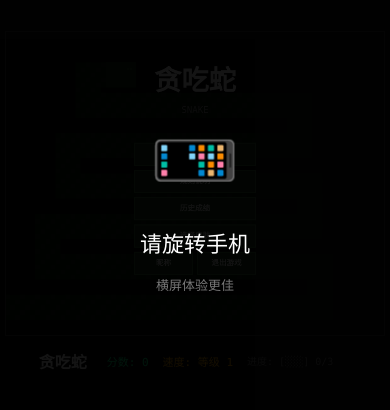
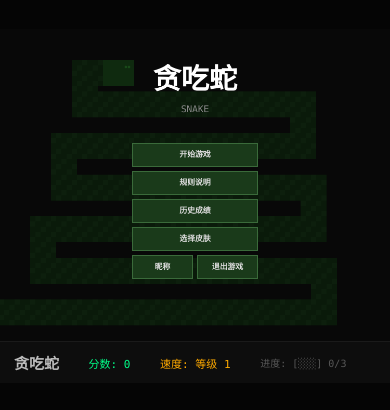
Before and after one commit to wuyuzi-luo/snake-game-mobile, a plain HTML site: page index.html in a window 390 px wide. Shown: the part 216-626 px from the top of the page. Drawn offline with Linux system fonts and the light colour scheme.

Commit message:
Switch to portrait-first layout with larger canvas and compact status bar

```diff
--- a/index.html
+++ b/index.html
@@ -24,34 +24,19 @@ canvas { display: block; border: 1px solid #333; max-width: 100%; height: auto;
 #panel .inv { color: #cc44ff; min-height: 16px; }
 #panel .skin-info { color: #888; font-size: 10px; }
 
-/* Rotation Hint Overlay */
-#rotate-hint { display: none; position: fixed; top: 0; left: 0; width: 100%; height: 100%; background: rgba(0,0,0,0.92); z-index: 200; flex-direction: column; align-items: center; justify-content: center; }
-#rotate-hint .rotate-icon { font-size: 72px; margin-bottom: 24px; animation: rotate-phone 2s ease-in-out infinite; }
-@keyframes rotate-phone { 0%, 100% { transform: rotate(0deg); } 50% { transform: rotate(90deg); } }
-#rotate-hint .rotate-text { color: #fff; font-size: 22px; font-family: "Microsoft YaHei","PingFang SC",sans-serif; text-align: center; line-height: 1.6; }
-#rotate-hint .rotate-subtext { color: #777; font-size: 13px; margin-top: 12px; }
-
-/* Mobile Landscape -- optimized for horizontal play, panel stays right */
-@media (max-width: 960px) and (orientation: landscape) {
-    #container { flex-direction: row; align-items: center; padding: 5px; gap: 8px; height: 100dvh; }
-    #panel { width: 140px; min-width: 140px; padding: 6px 6px; gap: 3px; }
-    #panel .title { font-size: 14px; margin-bottom: 2px; }
-    #panel .info { font-size: 10px; padding: 1px 0; }
-    #panel .progress, #panel .boost, #panel .combo, #panel .inv, #panel .skin-info { display: none; }
-    canvas { height: calc(100dvh - 10px); width: auto; max-width: calc(100vw - 160px); }
+/* Mobile responsive -- portrait-first, max canvas size */
+@media (max-width: 960px) {
+    body { align-items: center; background: #050505; }
+    #container { flex-direction: column; align-items: center; padding: 0; gap: 0; justify-content: center; height: 100dvh; }
+    canvas { width: 100vw; height: auto; max-width: 750px; border: none; border-radius: 0; }
+    #panel { width: 100vw; max-width: 750px; min-width: auto; flex-direction: row; flex-wrap: nowrap; padding: 6px 14px; gap: 0; justify-content: space-between; align-items: center; background: #0d0d0d; border-top: 1px solid #1a1a1a; min-height: 42px; }
+    #panel .title { font-size: 15px; margin-bottom: 0; color: #bbb; }
+    #panel .info { font-size: 11px; padding: 0; }
+    #panel .boost, #panel .combo, #panel .inv, #panel .skin-info { display: none; }
+    #panel .progress { font-size: 10px; opacity: 0.7; }
 }
 
-/* Mobile Portrait -- show rotation hint overlay */
-@media (max-width: 960px) and (orientation: portrait) {
-    #container { flex-direction: column; align-items: center; padding: 5px; gap: 5px; }
-    #panel { width: 100%; min-width: auto; flex-direction: row; flex-wrap: wrap; padding: 8px 10px; gap: 6px; justify-content: center; align-items: center; }
-    #panel .title { font-size: 16px; margin-bottom: 0; margin-right: 10px; }
-    #panel .info { font-size: 11px; padding: 1px 4px; }
-    #panel .boost, #panel .combo, #panel .inv, #panel .skin-info { display: none; }
-    #panel .progress { font-size: 10px; }
-    canvas { max-width: calc(100vw - 10px); height: auto; }
-    #rotate-hint { display: flex; }
-}
+
 </style>
 </head>
 <body>
@@ -68,12 +53,6 @@ canvas { display: block; border: 1px solid #333; max-width: 100%; height: auto;
         <div class="info inv" id="inv"></div>
         <div class="info skin-info" id="skinInfo">皮肤: 经典绿</div>
     </div>
-</div>
-
-<div id="rotate-hint">
-    <div class="rotate-icon">📱</div>
-    <div class="rotate-text">请旋转手机</div>
-    <div class="rotate-subtext">横屏体验更佳</div>
 </div>
 
 <script>
```
